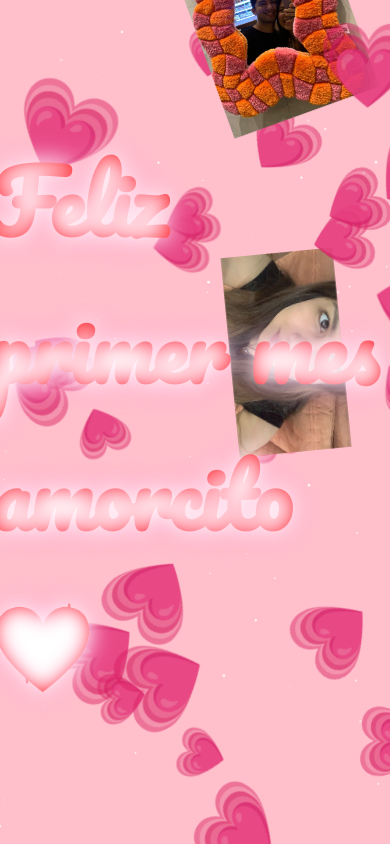
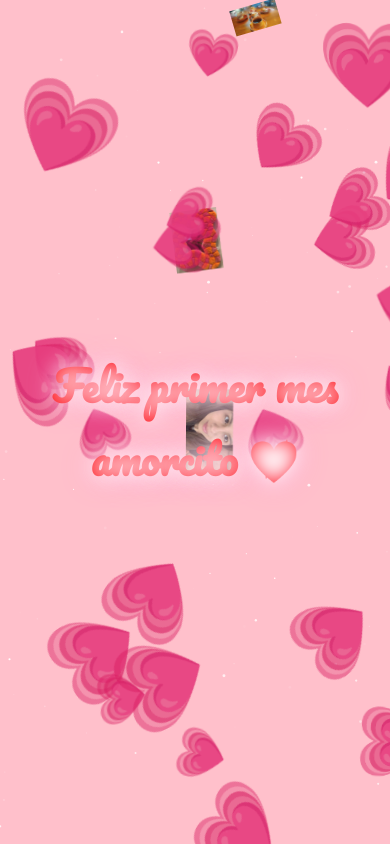
Before and after one commit to KevinPgg/KevinPgg.github.io, a plain HTML site: page index.html in a window 390 px wide. Drawn offline with Linux system fonts and the light colour scheme.

Commit message:
make it responsive

```diff
--- a/script.js
+++ b/script.js
@@ -23,8 +23,8 @@ function createImage() {
   const imgA = document.createElement('img');
   imgA.src = getRandomImage();
   imgA.alt = 'img';
-  imgA.style.width= "200px";
-  imgA.style.height= "200px";
+  // imgA.style.width= "200px";
+  // imgA.style.height= "200px";
   imgA.classList.add('falling-img');
 
   imgA.style.left = Math.random() * 90 + "vw";
@@ -35,7 +35,7 @@ function createImage() {
   setTimeout(() => imgA.remove(), 6000);
 }
 // Intervalo para dejar caer imágenes
-setInterval(createImage, 2500);
+setInterval(createImage, 1500);
 
 
 // Función para crear corazones 💗
--- a/style.css
+++ b/style.css
@@ -13,15 +13,23 @@ body {
   position: relative;
   height: 100vh;
   width: 100vw;
-  display: flex;
+  /* display: flex;
   align-items: center;
   justify-content: center;
+  flex-direction: column; */
+  display: flex;
   flex-direction: column;
+  align-items: center;
+  justify-content: center;
+  min-height: 100vh;
 }
 
 /* Título animado */
 .love-title {
-  font-size: 5rem;
+  /*font-size: 5rem;*/
+  font-size: 8vw; /* Escala con el ancho de la pantalla */
+  text-align: center;
+  padding: 1rem;
   background: linear-gradient(90deg, #ff0000, #ff0000);
   -webkit-background-clip: text;
   -webkit-text-fill-color: transparent;
@@ -75,8 +83,11 @@ body {
 .falling-img {
   position: fixed;
   top: -10vh;
-  width: 40px;
-  height: 40px;
+  /* width: 40px;
+  height: 40px; */
+  width: 10vw;
+  height: auto;
+  max-width: 150px;
   object-fit: contain;
   animation: imgFall linear forwards;
   z-index: 1;
@@ -93,3 +104,14 @@ body {
     opacity: 0.8;
   }
 }
+
+@media (max-width: 600px) {
+  .love-title {
+    font-size: 10vw;
+    padding: 2rem;
+  }
+
+  .falling-img {
+    width: 12vw;
+  }
+}
```
